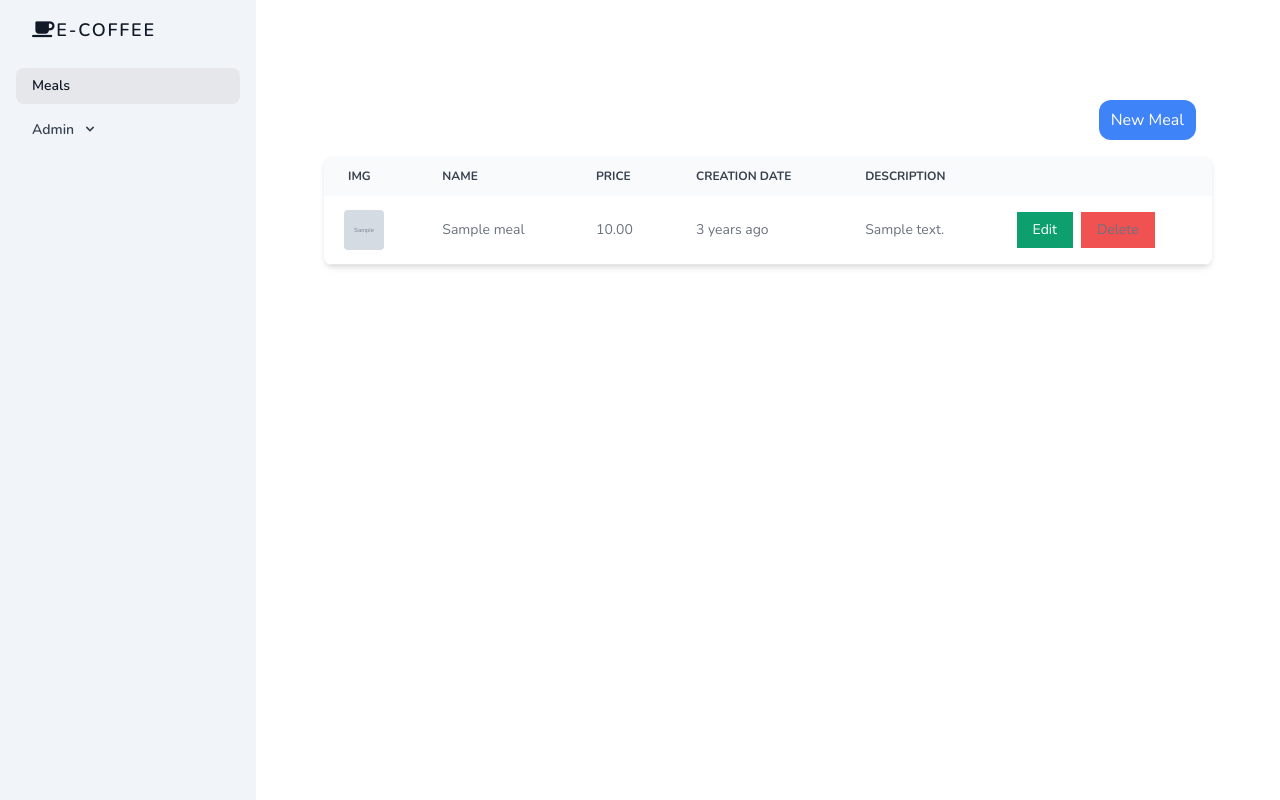
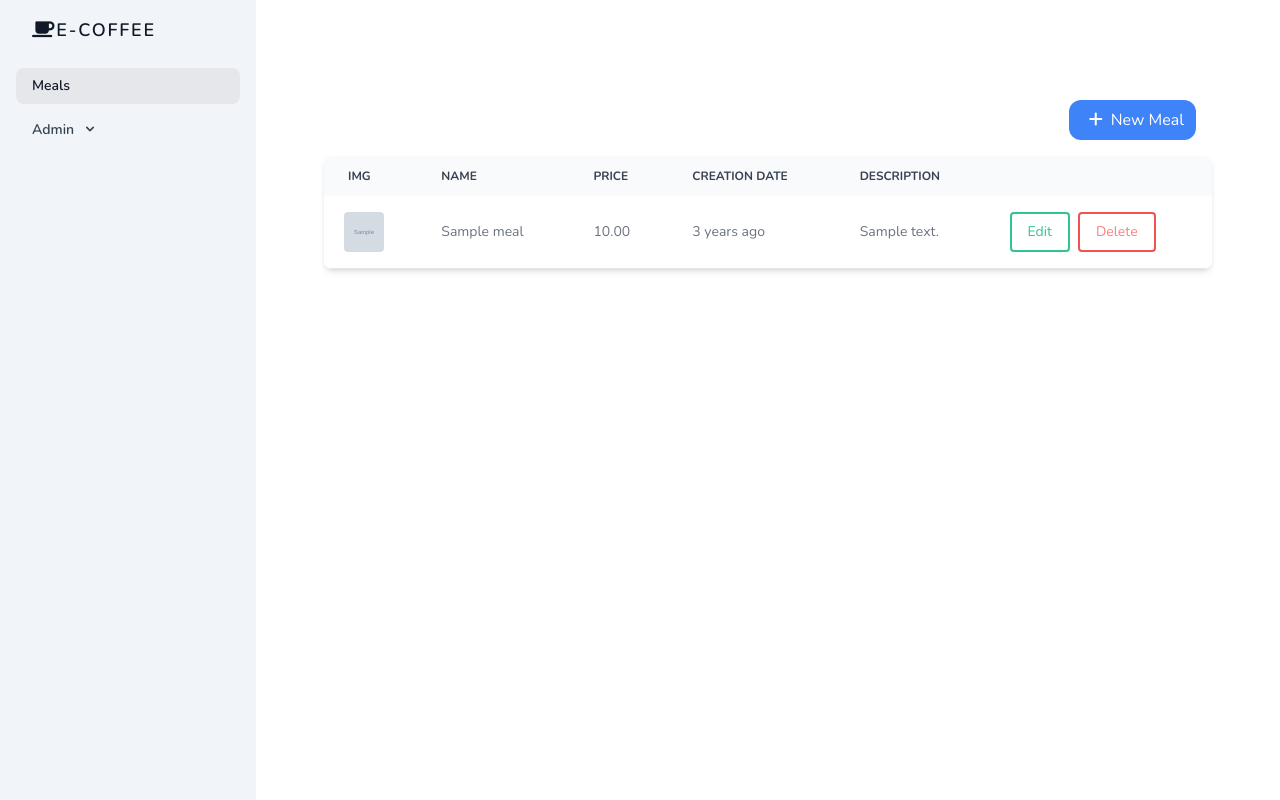
Before and after one commit to mohamedchkir/Coffee-Shop, a Laravel app: page /admin/meals in a window 1280 px wide. Run offline with Laravel 9, Linux system fonts and the light colour scheme; a user stored in the database is signed in; data comes from the database, SQL or seed files in the repository; tables that the repository leaves empty hold one stand-in row (values such as "Sample post"); grey boxes marked "Sample" are stand-in pictures; style sheets or scripts are compiled from the project's sources.

Commit message:
editer style

```diff
--- a/resources/views/admin/meals/index.blade.php
+++ b/resources/views/admin/meals/index.blade.php
@@ -8,7 +8,8 @@
         <div class="max-w-7xl mx-auto sm:px-6 lg:px-8">
             <div class="flex justify-end m-2 p-2">
                 <a href="{{ route('admin.meals.create') }}"
-                    class="px-3 py-2 rounded-xl bg-blue-500 text-white hover:text-white hover:bg-blue-600"> New
+                    class="px-3 py-2 rounded-xl bg-blue-500 text-white hover:text-white hover:bg-blue-600"> <i
+                        class="fa-solid fa-plus px-2"></i>New
                     Meal</a>
             </div>
 
@@ -60,12 +61,12 @@
 
 
                                         <a href="{{ route('admin.meals.edit', $meal->id) }}"
-                                            class=" px-4 py-2 bg-green-500 text-white h-15  dark:text-blue-500 "><button>Edit</button>
+                                            class=" px-4 py-2  border-2 border-green-400 text-green-400 rounded  hover:bg-green-400 hover:text-white"><button>Edit</button>
                                         </a>
 
                                         <form action="{{ route('admin.meals.destroy', $meal->id) }}"
-                                            class="px-4 py-2 bg-red-500 " method="POST"
-                                            onsubmit="return confirm('are You sur?')">
+                                            class="px-4 py-2  border-2 border-red-500 text-red-400 rounded  hover:bg-red-500 hover:text-white"
+                                            method="POST" onsubmit="return confirm('are You sur?')">
                                             @csrf
                                             @method('DELETE')
                                             <button type="submit">Delete</button>
```
